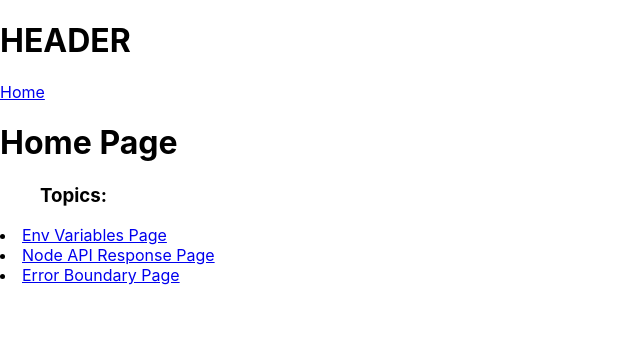
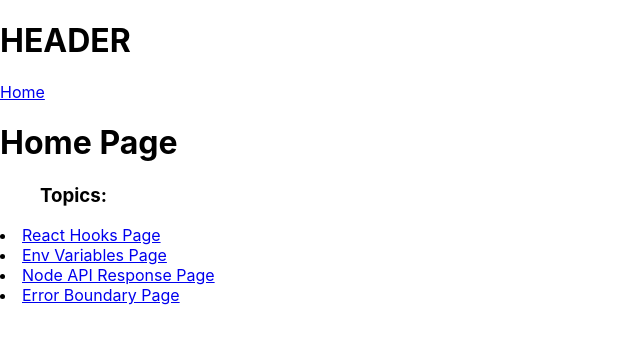
Before and after one commit to ekukucska/react-exercises, a React (Create React App) app: page / in a window 1280 px wide. Shown: the top 344 px of the page, without its empty margins (0-640 px from the left). Built offline with nearby package versions, Linux system fonts and the light colour scheme; no server answers.

Commit message:
[RE-13]: Added useContext, minor modifications in routes

```diff
--- /dev/null
+++ b/src/components/Layout/index.css
@@ -0,0 +1,9 @@
+.theme-light {
+  color: black;
+  background-color: white;
+}
+
+.theme-dark {
+  color: white;
+  background-color: black;
+}
--- a/src/components/Layout/index.jsx
+++ b/src/components/Layout/index.jsx
@@ -1,13 +1,16 @@
-import React from "react";
+import React, { useContext } from "react";
 import { Link, Outlet } from "react-router-dom";
+import ThemeContext from "../../context/ThemeContext";
+import "./index.css";
 
 const Layout = () => {
+  const [ theme, setTheme ] = useContext(ThemeContext);
   return (
-    <>
+    <div className={theme}>
       <h1>HEADER</h1>
       <Link to="/">Home</Link>
       <Outlet />
-    </>
+    </div>
   );
 };
 
--- /dev/null
+++ b/src/components/UseContext/index.jsx
@@ -0,0 +1,21 @@
+import React, { useContext } from "react";
+import ThemeContext from "../../context/ThemeContext";
+
+const UseContext = () => {
+  const [ theme, setTheme ] = useContext(ThemeContext);
+
+  return (
+    <>
+      <h1>useContext Hook</h1>
+      <h3>useContext:</h3>
+      <br/>
+      <div>useContext value: {theme}</div>
+      <br/>
+      <button onClick={()=>setTheme('theme-light')}>Change Theme to LIGHT</button>
+      <br />
+      <button onClick={()=>setTheme('theme-dark')}>Change Theme to DARK</button>
+    </>
+  );
+};
+
+export default UseContext;
--- /dev/null
+++ b/src/context/ThemeContext/index.js
@@ -0,0 +1,5 @@
+import { createContext } from 'react';
+
+const ThemeContext = createContext(null);
+
+export default ThemeContext;
--- a/src/pages/HomePage/index.jsx
+++ b/src/pages/HomePage/index.jsx
@@ -5,6 +5,7 @@ const HomePage = () => {
     <>
       <h1>Home Page</h1>
       <ul><h3>Topics:</h3></ul>
+      <li><Link to="/react-hooks">React Hooks Page</Link></li>
       <li><Link to="/env-variables">Env Variables Page</Link></li>
       <li><Link to="/node-api">Node API Response Page</Link></li>
       <li><Link to="/error-boundary">Error Boundary Page</Link></li>
--- /dev/null
+++ b/src/pages/ReactHooksPage/index.js
@@ -0,0 +1,14 @@
+import React from 'react';
+import { Link } from 'react-router-dom';
+
+const ReactHooksPage = () => {
+  return (
+    <>
+      <h1>React Hooks Page</h1>
+      <ul><h3>Featured Hooks:</h3></ul>
+      <li><Link to="/react-hooks/usecontext-hook">useContext Hook</Link></li>
+    </>
+  );
+};
+
+export default ReactHooksPage;
--- /dev/null
+++ b/src/pages/UseContextPage/index.js
@@ -0,0 +1,10 @@
+import React from 'react';
+import UseContext from '../../components/UseContext';
+
+const UseContextPage = ()=> {
+  return(
+    <UseContext />
+  );
+};
+
+export default UseContextPage;
--- a/src/routes/index.jsx
+++ b/src/routes/index.jsx
@@ -1,25 +1,38 @@
+import React, { useState, useContext } from "react";
 import { BrowserRouter as Router, Routes, Route } from "react-router-dom";
+import ErrorBoundary from "../components/ErrorBoundary";
 import Layout from "../components/Layout";
+import ThemeContext from "../context/ThemeContext";
 import HomePage from "../pages/HomePage";
 import EnvVariablesPage from "../pages/EnvVariablesPage";
 import NodeAPIPage from "../pages/NodeAPIPage";
 import ErrorBoundaryPage from "../pages/ErrorBoundaryPage";
+import ReactHooksPage from "../pages/ReactHooksPage";
+import UseContextPage from "../pages/UseContextPage";
 import NoPage from "../pages/NoPage";
-import ErrorBoundary from "../components/ErrorBoundary";
 
 const RouterRoutes = () => {
+  const [theme, setTheme] = useState("theme-light");
   return (
     <ErrorBoundary>
       <Router>
+        <ThemeContext.Provider value={[theme, setTheme]} >
         <Routes>
-          <Route path={'/' || '/home'} element={<Layout />}>
+          <Route path="/" element={<Layout />}>
             <Route index element={<HomePage />} />
+            <Route path="/home" element={<HomePage />} />
             <Route path="env-variables" element={<EnvVariablesPage />} />
             <Route path="node-api" element={<NodeAPIPage />} />
             <Route path="error-boundary" element={<ErrorBoundaryPage />} />
-            <Route path="*" element={<NoPage />} />
           </Route>
+          <Route path="react-hooks" element={<Layout />}>
+            <Route index element={<ReactHooksPage />} />
+            <Route path=":react-hook" element={<UseContextPage />} />
+            <Route path="usecontext-hook" element={<UseContextPage />} />
+          </Route>
+          <Route path="*" element={<NoPage />} />
         </Routes>
+        </ThemeContext.Provider>
       </Router >
     </ErrorBoundary>
   );
```
